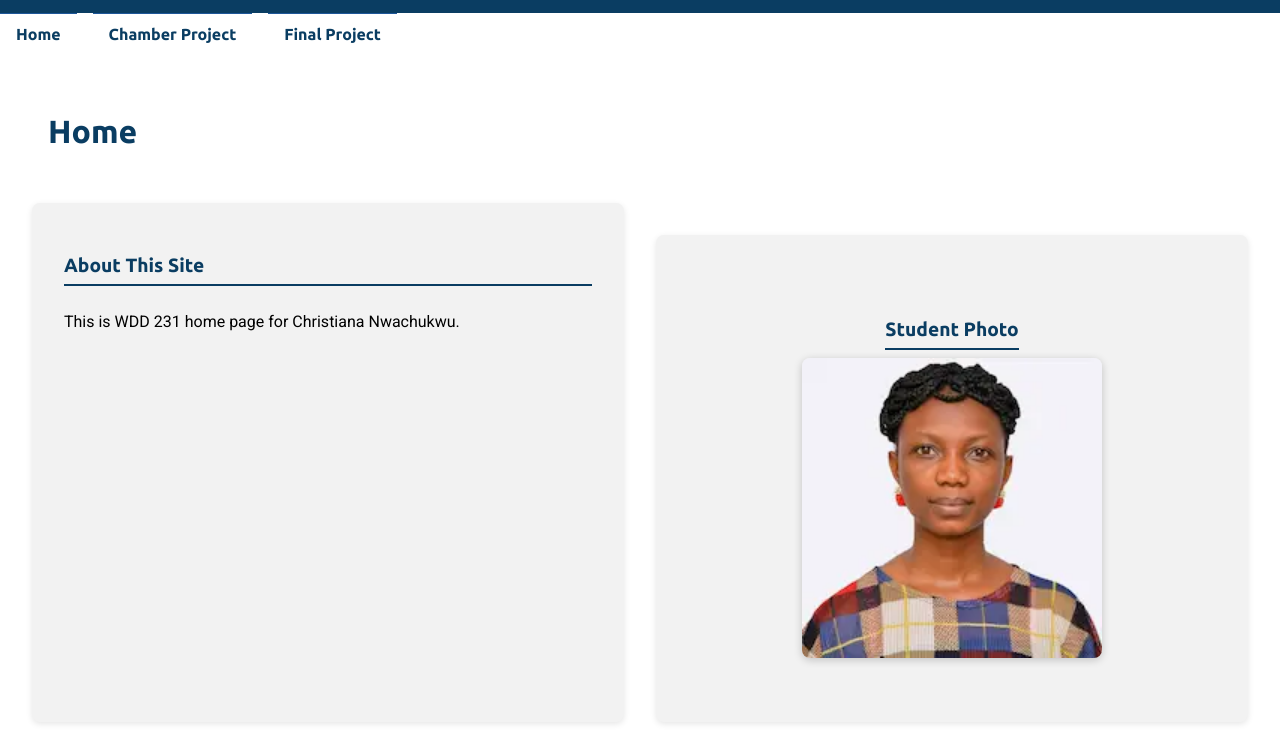
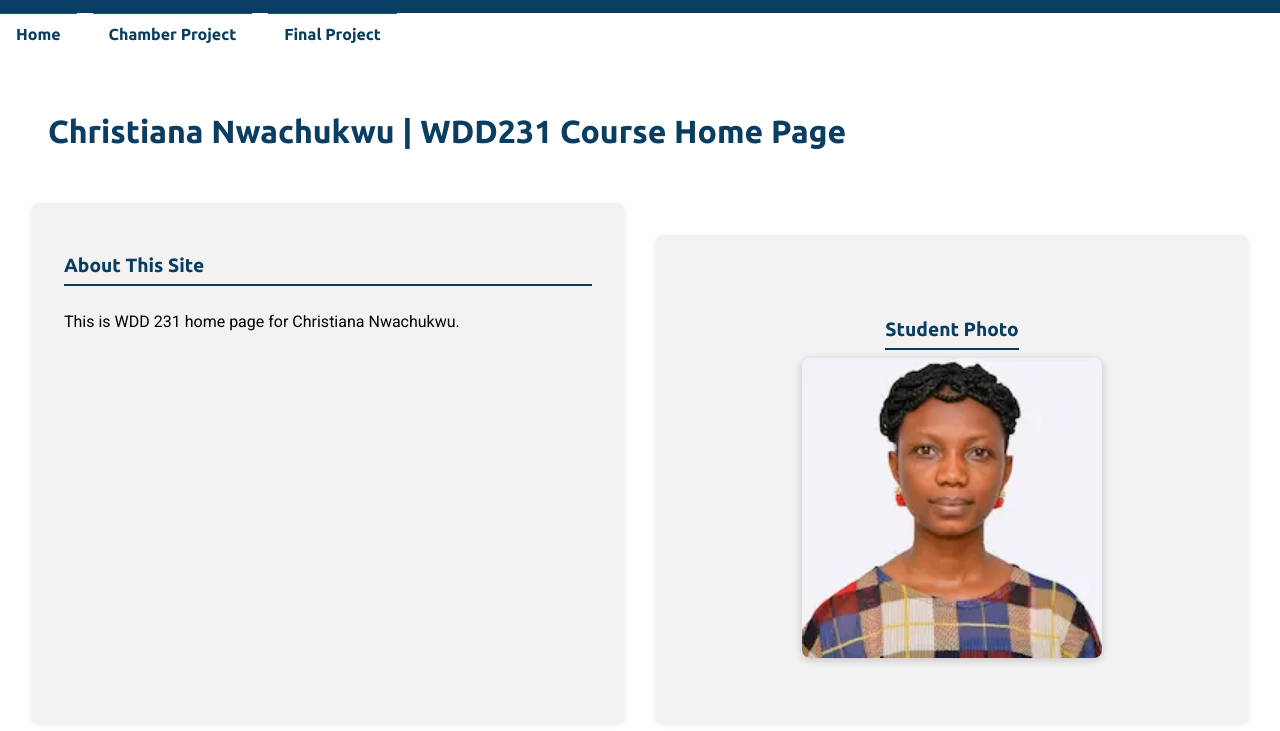
Before and after one commit to christiananwachukwu/wdd231, a plain HTML site: page index.html in a window 1280 px wide. Shown: the part 69-800 px from the top of the page. Drawn offline with Linux system fonts and the light colour scheme.

Commit message:
Modified h1 to match page title

```diff
--- a/index.html
+++ b/index.html
@@ -33,7 +33,7 @@
         </nav>
 
         <main>
-            <h1>Home</h1>
+            <h1>Christiana Nwachukwu | WDD231 Course Home Page</h1>
 
             <section>
                 <h2>About This Site</h2>
```
